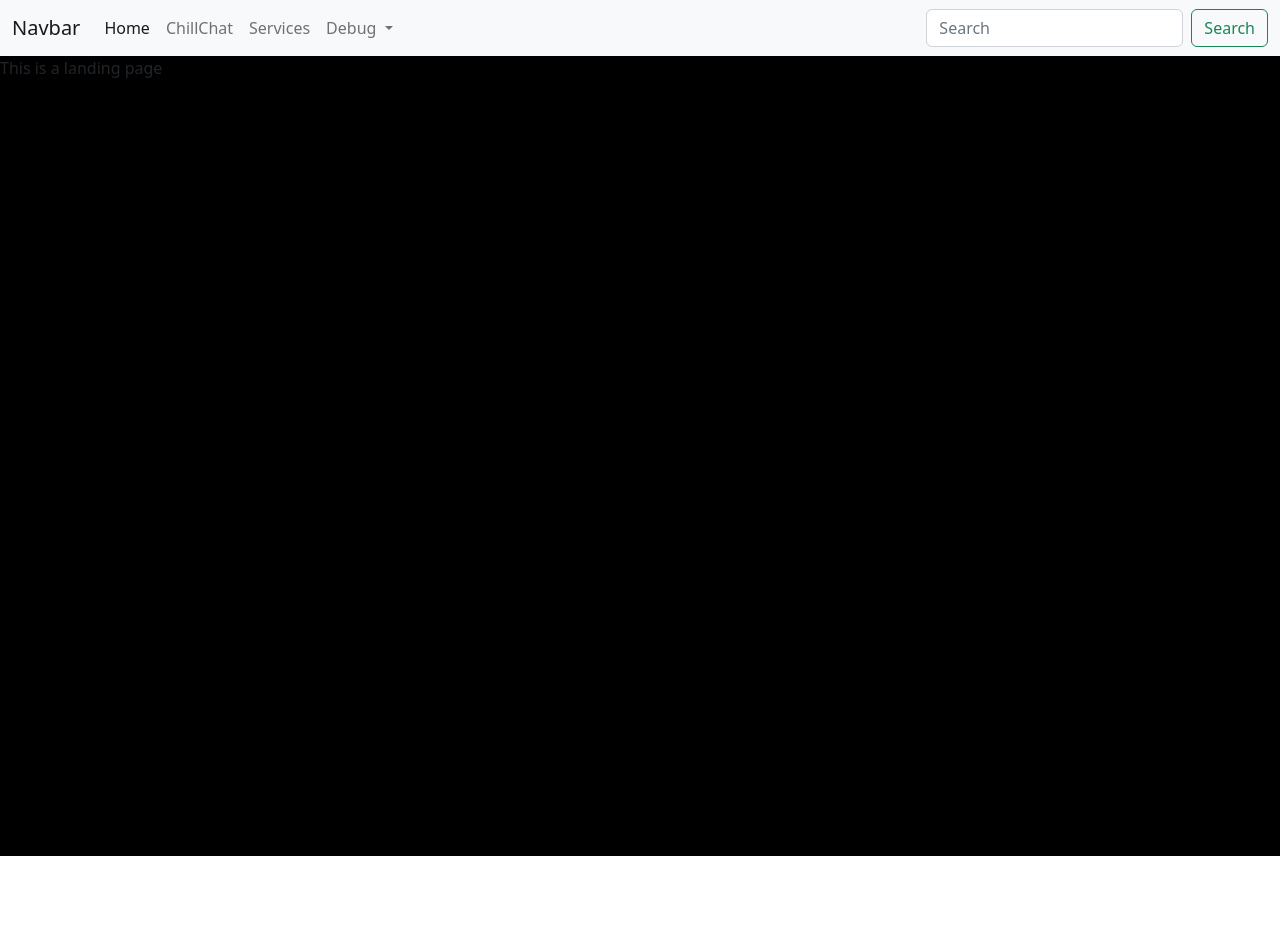
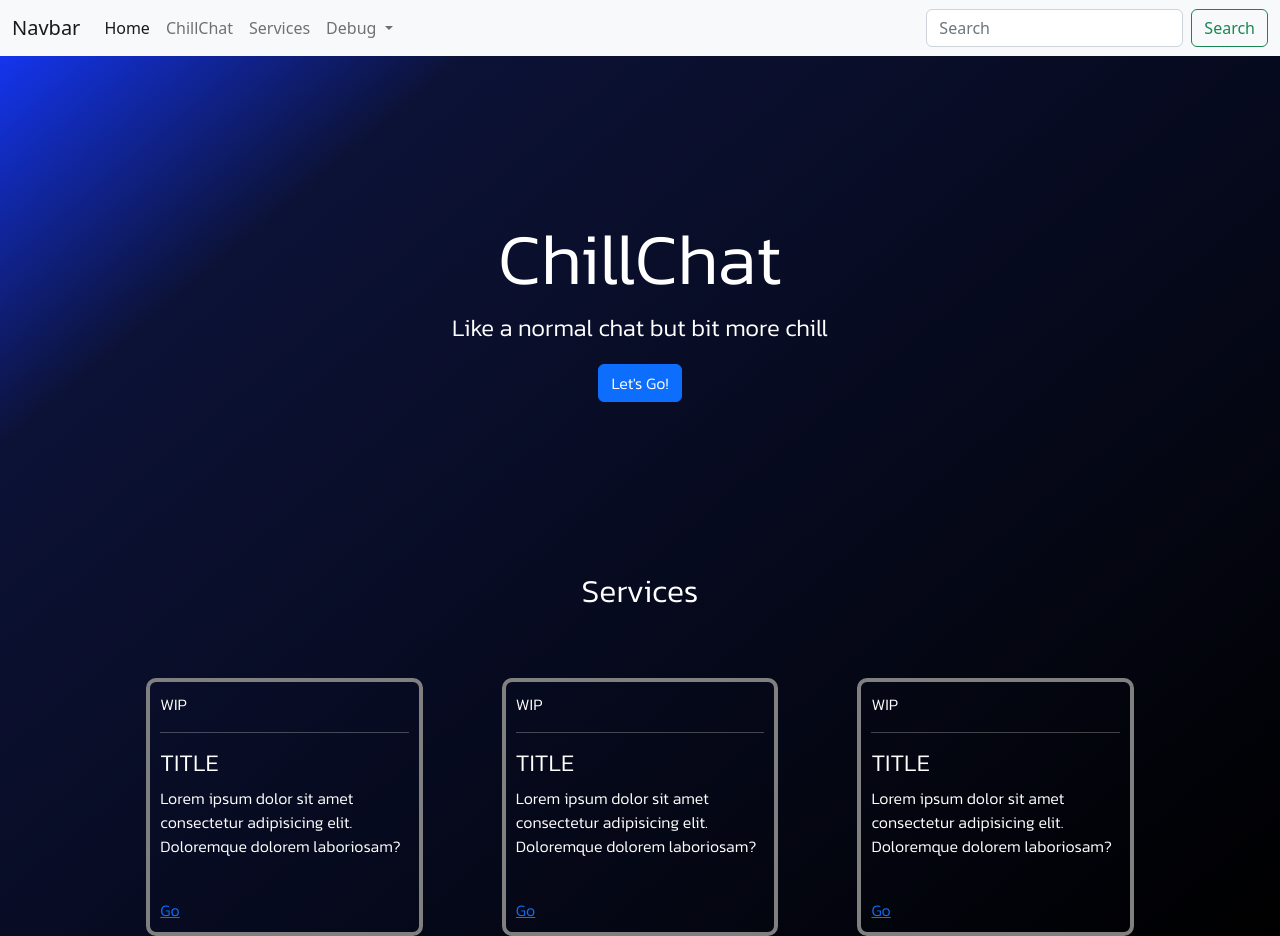
Before and after one commit to dss285/ChillChat, a Vue app in the folder ChillChat.Web/vue/: page / in a window 1280 px wide. Before the commit the page ends 856 px from the top, so only its background shows below. Built offline with nearby package versions, Linux system fonts and the light colour scheme.

Commit message:
Frontpage design and some global styles.

```diff
--- a/ChillChat.Web/vue/src/App.vue
+++ b/ChillChat.Web/vue/src/App.vue
@@ -20,6 +20,7 @@ import Navbar from "./components/landing/Navbar.vue";
 
 <style lang="scss">
 
+@import url('https://fonts.googleapis.com/css2?family=Kanit:wght@300&display=swap');
 
 :root {
     //Primary colors
@@ -40,15 +41,22 @@ import Navbar from "./components/landing/Navbar.vue";
 
     //Font settings
     --setting-font-size: 16px;
-    --setting-font-color: var(var(--color-quaternary));
+    --setting-font-color: white;
 
     //Padding & rounding
-    --setting-padding-primary: 10px;
-    --setting-padding-secondary: 5px;
+    --setting-padding-primary: 25px;
+    --setting-padding-secondary: 10px;
     --setting-Bradius-primary: 5px;
+    --setting-Bradius-secondary: 10px;
 
     //Misc
     --setting-scrollbehavior: smooth;
+    --setting-transition-primary: 0.25s;
+
+    //Margins
+    --margin-primary: 50px;
+    --margin-secondary: 25px;
+    --margin-tertiary: 15px;
 
 
 }
@@ -62,7 +70,46 @@ html {
 .landing {
 
     background-color: var(--color-primary);
+    background: rgb(20,53,238);
+    background: linear-gradient(140deg, rgba(20,53,238,1) 0%, rgba(12,18,54,1) 20%, rgba(0,0,0,1) 100%);
+
+
     min-height: 100vh;
+    color: var(--setting-font-color);
+    font-family: 'Kanit', sans-serif;
+
+    .promobox {
+        margin-top: 20vh;
+        text-align: center;
+        font-size: 1.5em;
+        .title {
+            font-size: 3em;
+        }
+    }
+
+
+    .services {
+        margin-top: 20vh;
+        .servicebox {
+            border: 4px solid var(--color-secondary);
+            border-radius: var(--setting-Bradius-secondary);
+            padding: var(--setting-padding-secondary);
+            transition: var(--setting-transition-primary);
+            cursor: pointer;
+
+            &:hover {
+                border: 4px solid var(--color-tertiary);
+                //box-shadow: 0px 0px 45px 10px rgba(238, 17, 164, 0.75);
+            }
+        }
+
+        .title {
+            text-align: center;
+            padding: var(--setting-Bradius-secondary);
+            margin-bottom: var(--margin-primary)
+        }
+    }
+
 }
 
 </style>
--- a/ChillChat.Web/vue/src/assets/main.css
+++ b/ChillChat.Web/vue/src/assets/main.css
@@ -1,4 +1,6 @@
 @import "./base.css";
+
+/*
 
 #app {
     max-width: 1280px;
@@ -33,3 +35,4 @@ a,
         padding: 0 2rem;
     }
 }
+*/
--- a/ChillChat.Web/vue/src/views/LandingPageView.vue
+++ b/ChillChat.Web/vue/src/views/LandingPageView.vue
@@ -3,10 +3,87 @@ import TheWelcome from "../components/TheWelcome.vue";
 </script>
 
 <template>
-    <main class="landing">
+    <main class="container-fluid landing">
+
+        <div class="row">
+            <div class="col-md-12 promobox">
+                <h3 class="title">ChillChat</h3>
+                <p>Like a normal chat but bit more chill</p>
+                <a href="chat" class="btn btn-primary btn-full">Let's Go!</a>
+            </div>
+        </div>
 
 
+        <div class="row services">
 
-        <p>This is a landing page</p>
+
+            <div class="offset-md-1 col-md-10">
+                <div class="row">
+
+                    <div class="col-md-12 title">
+                        <h2>Services</h2>
+                    </div>
+
+
+                    <div class="col-md-4">
+                        <div class="offset-md-1 col-md-10 servicebox">
+                            <div class="row">
+                                <div class="col-md-12">
+                                    <p>WIP</p>
+                                    <hr>
+                                </div>
+
+                                <div class="col-md-12">
+                                    <h4>TITLE</h4>
+                                    <p>Lorem ipsum dolor sit amet consectetur adipisicing elit. Doloremque dolorem laboriosam?</p>
+                                    <br>
+                                    <a href="home">Go</a>
+                                </div>
+                            </div>
+                        </div>
+                    </div>
+
+                    <div class="col-md-4">
+                        <div class="offset-md-1 col-md-10 servicebox">
+                            <div class="row">
+                                <div class="col-md-12">
+                                    <p>WIP</p>
+                                    <hr>
+                                </div>
+
+                                <div class="col-md-12">
+                                    <h4>TITLE</h4>
+                                    <p>Lorem ipsum dolor sit amet consectetur adipisicing elit. Doloremque dolorem laboriosam?</p>
+                                    <br>
+                                    <a href="home">Go</a>
+                                </div>
+                            </div>
+                        </div>
+                    </div>
+
+
+                    <div class="col-md-4">
+                        <div class="offset-md-1 col-md-10 servicebox">
+                            <div class="row">
+                                <div class="col-md-12">
+                                    <p>WIP</p>
+                                    <hr>
+                                </div>
+
+                                <div class="col-md-12">
+                                    <h4>TITLE</h4>
+                                    <p>Lorem ipsum dolor sit amet consectetur adipisicing elit. Doloremque dolorem laboriosam?</p>
+                                    <br>
+                                    <a href="home">Go</a>
+                                </div>
+                            </div>
+                        </div>
+                    </div>
+
+                </div>
+            </div>
+
+        </div>
+
     </main>
 </template>
```
Lines whose indentation alone changed are shown as unchanged.
